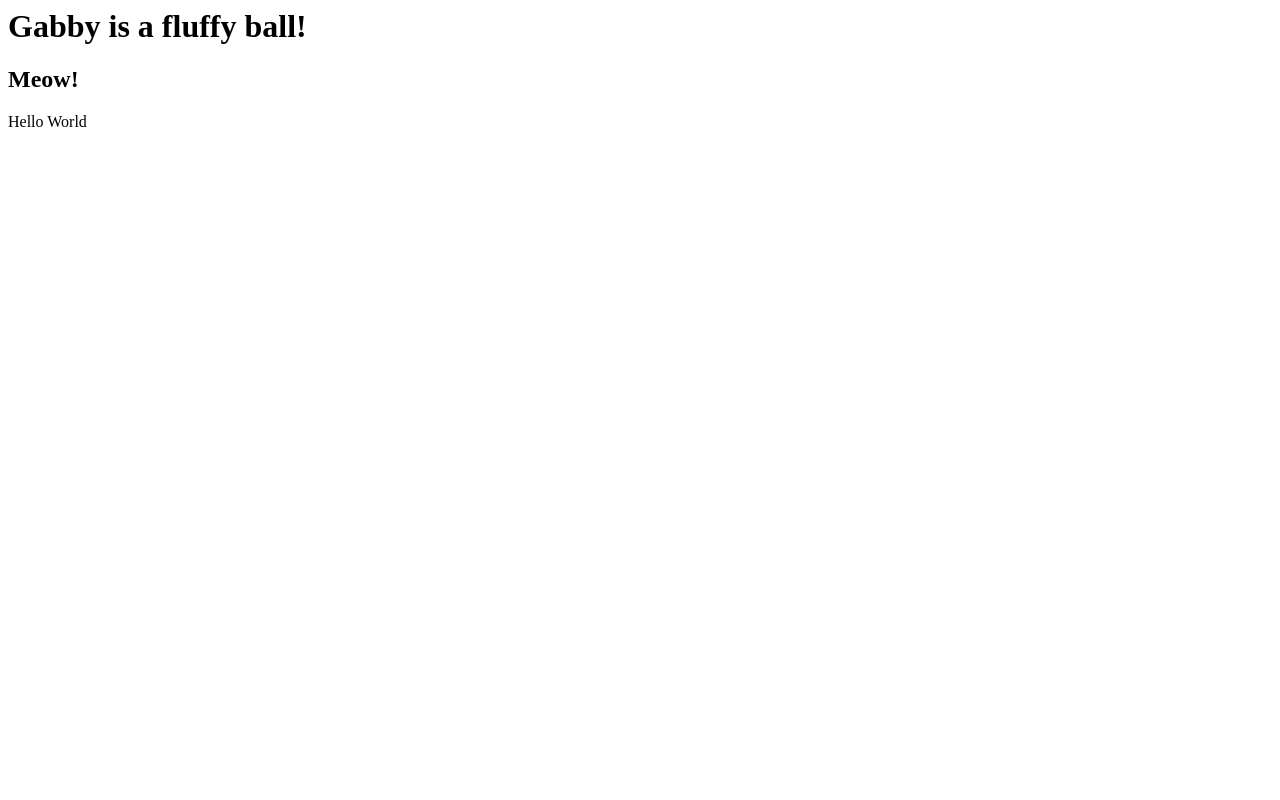
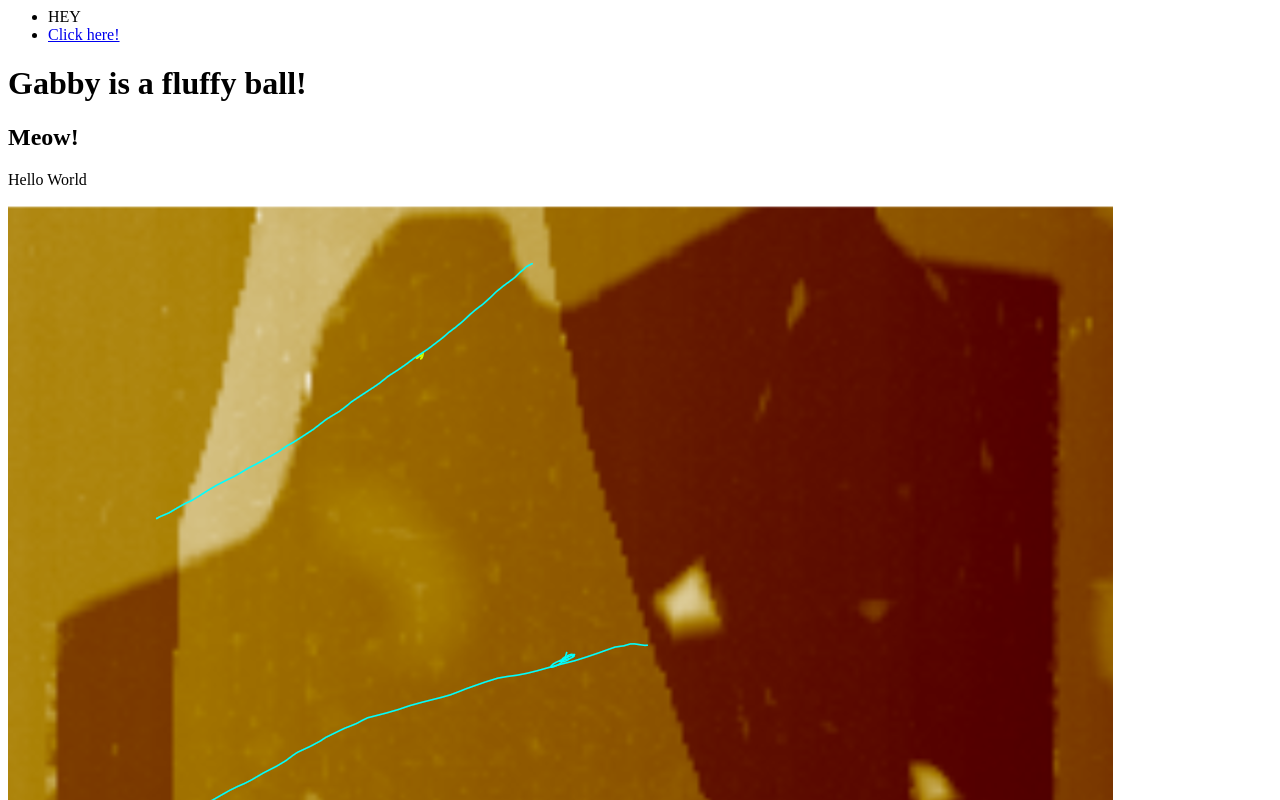
Before and after one commit to Judgeming/myFirstWebsite, a plain HTML site: page index.html in a window 1280 px wide. Shown: the top 800 px of the page. Drawn offline with Linux system fonts and the light colour scheme.

Commit message:
Update index.html

```diff
--- a/index.html
+++ b/index.html
@@ -5,10 +5,20 @@
     </title>
  </head>
  <body>
+    <ul>
+        <li>
+            HEY
+        </li>
+        <li>
+                 <a href="https://hackaz.io">Click here!</a>
+            </li>
+     </ul>
     <h1>Gabby is a fluffy ball!</h1>
     <h2>Meow!</h2>
     <p>
       Hello World
     </p>
+    <img src="Inkodo-5302019_114644_PM.png"/>
+     <button>I'm a button</buttom>
  </body>
 </html>
```
